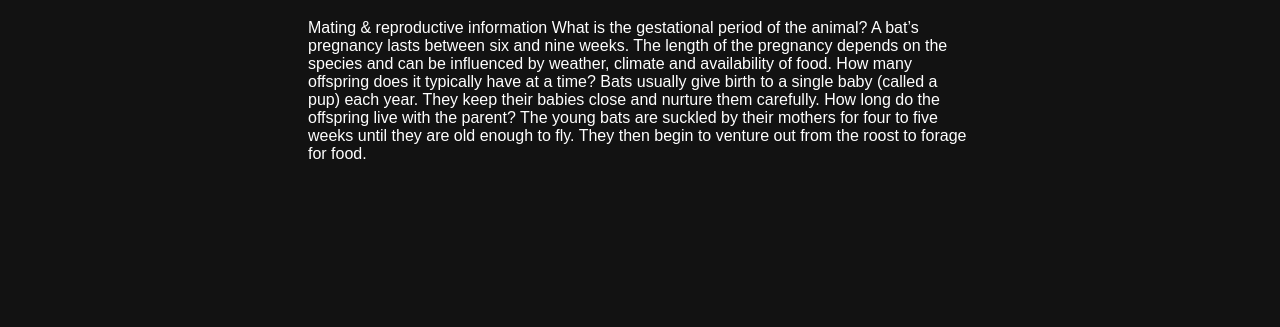
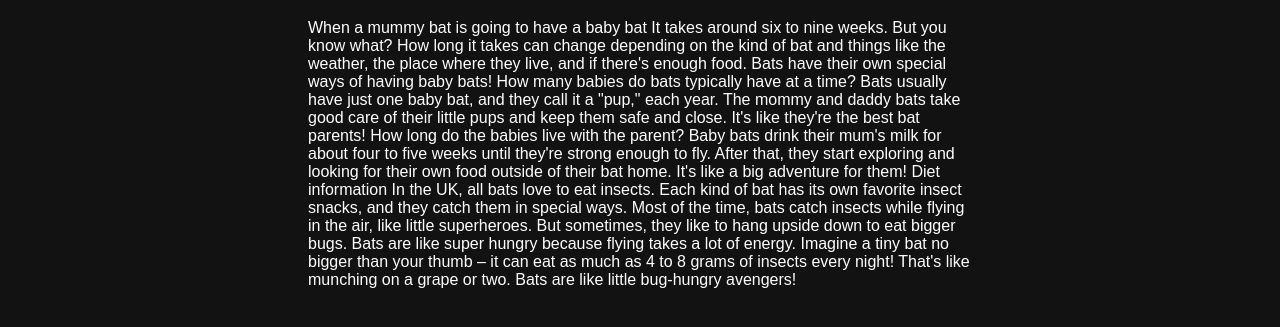
Before and after one commit to charlotte-jisc/the-bat-cave, a plain HTML site: page mating-and-reproduction-information.html in a window 1280 px wide. Shown: the part 115-442 px from the top of the page. Drawn offline with Linux system fonts and the light colour scheme.

Commit message:
mating text

```diff
--- a/mating-and-reproduction-information.html
+++ b/mating-and-reproduction-information.html
@@ -16,13 +16,26 @@
         <li><a href="animal-habitat-and-information.html">Animal Habitat Information</a></li>
     </ul>
     <h1>Mating Information</h1>
-    <p>Mating & reproductive information
-        What is the gestational period of the animal?
-        A bat’s pregnancy lasts between six and nine weeks. The length of the pregnancy depends on the species and can be influenced by weather, climate and availability of food.
-        How many offspring does it typically have at a time?
-        Bats usually give birth to a single baby (called a pup) each year. They keep their babies close and nurture them carefully.
-        How long do the offspring live with the parent?
-        The young bats are suckled by their mothers for four to five weeks until they are old enough to fly. They then begin to venture out from the roost to forage for food.</p>
+     <p>
+        When a mummy bat is going to have a baby bat
+        It takes around six to nine weeks.
+        But you know what? How long it takes can change depending on the kind of bat and things like the weather, the place where they live, and if there's enough food.
+        Bats have their own special ways of having baby bats!
+        How many babies do bats typically have at a time?
+        Bats usually have just one baby bat, and they call it a "pup," each year.
+        The mommy and daddy bats take good care of their
+        little pups and keep them safe and close.
+        It's like they're the best bat parents!
+        How long do the babies live with the parent?
+        Baby bats drink their mum's milk for about four to five weeks until they're strong enough to fly.
+        After that, they start exploring and looking for their own food outside of their bat home. It's like a big adventure for them!
+        Diet information
+        In the UK, all bats love to eat insects.
+        Each kind of bat has its own favorite insect snacks, and they catch them in special ways.
+        Most of the time, bats catch insects while flying in the air, like little superheroes.
+        But sometimes, they like to hang upside down to eat bigger bugs.
+        Bats are like super hungry because flying takes a lot of energy.
+        Imagine a tiny bat no bigger than your thumb – it can eat as much as 4 to 8 grams of insects every night! That's like munching on a grape or two. Bats are like little bug-hungry avengers!</p>
     <img href="images/mating.jpg"/>
 </body>
 </html>
```
